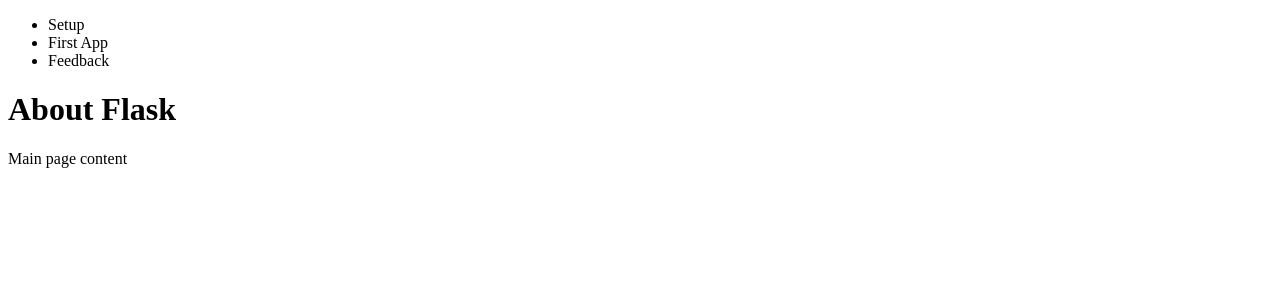
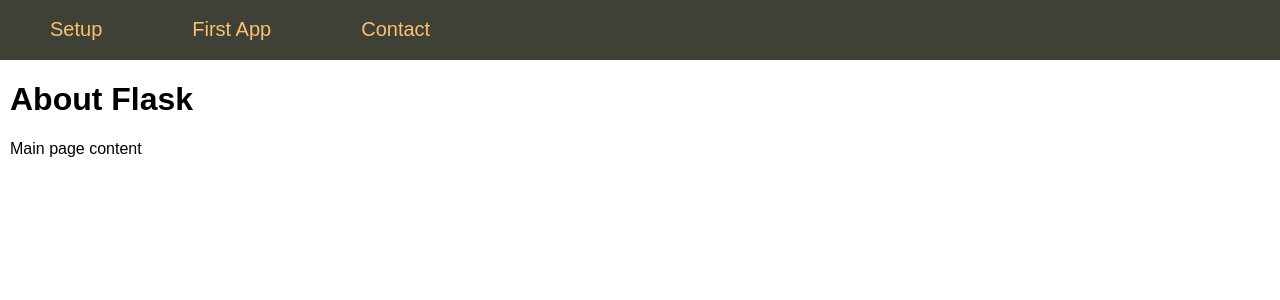
Before and after one commit to Lap-DevOps/flask_blogs, a Flask app: page / in a window 1280 px wide. Shown: the top 300 px of the page. Run offline with Flask 3, Linux system fonts and the light colour scheme.

Commit message:
-- add profile route -- add some css -- add forms

```diff
--- a/flsite.py
+++ b/flsite.py
@@ -1,19 +1,28 @@
-from flask import Flask, render_template
+from flask import Flask, render_template, url_for
 
 app = Flask(__name__)
 
-menu = ['Setup', 'First App', "Feedback"]
+menu = [{'name': "Setup", "url": 'install-flask'},
+        {'name': "First App", "url": 'first-app'},
+        {'name': "Contact", "url": 'contact'},
+]
 
 
-@app.route('/index')
 @app.route('/')
 def index():
+    print(url_for('index'))
     return render_template("index.html", menu=menu)
 
 
 @app.route('/about')
 def about():
+    print(url_for('about'))
     return render_template("about.html", title="About", menu=menu)
+
+
+@app.route("/profile/<path:username>/<path>")
+def profile(username,path):
+    return f'User : {username}, {path}'
 
 
 if __name__ == '__main__':
--- /dev/null
+++ b/static/css/styles.css
@@ -0,0 +1,66 @@
+html,
+body {
+  font-family: Arial, Helvetica, sans-serif;
+  margin: 0;
+  padding: 0;
+  height: 100%;
+  width: 100%;
+}
+
+a {
+  color: #0095b2;
+  text-decoration: none;
+}
+
+a:hover {
+  color: #cc0000;
+  text-decoration: underline;
+}
+
+.clear {
+  clear: both;
+}
+
+ul.mainmenu {
+  list-style: none;
+  background: #3f4137;
+  height: 60px;
+  margin: 0;
+  padding: 0;
+  color: #fdc073;
+  font-size: 20px;
+  overflow: hidden;
+}
+
+ul.mainmenu li {
+  float: left;
+  margin: 18px 40px 0 50px;
+}
+
+ul.mainmenu li a {
+  color: #fdc073;
+  text-decoration: none;
+}
+
+ul.mainmenu li a:hover{
+    color: #FDA83d;
+}
+
+div.content{
+    margin: 10px;
+}
+
+.form-contact label {
+    display: inline-block;
+    min-width: 80px;
+}
+
+.form-contact p {margin: 10px 0 10 px 0;}
+.form-contact input[type=submit], textarea{
+    font-size: 16px;
+}
+
+.flash {padding: 10px;}
+.flash.success{
+    border: 1px solid #21DB56;
+}
--- a/templates/base.html
+++ b/templates/base.html
@@ -1,30 +1,33 @@
 <!DOCTYPE html>
 <html lang="en">
   <head>
-    <meta charset="UTF-8">
-    {% block title -%}
-    {% if title %}
+    <link
+      type="text/css"
+      rel="stylesheet"
+      href="{{ url_for('static', filename='css/styles.css')}}"
+    />
+    <meta charset="UTF-8" />
+    {% block title -%} {% if title %}
     <title>About Flask - {{title}}</title>
     {% else %}
     <title>About Flask</title>
-    {% endif %}
-    {% endblock %}
+    {% endif %} {% endblock %}
   </head>
   <body>
-{% block content -%}
-{% block mainmenu -%}
-<ul>
+    {% block content -%} {% block mainmenu -%}
+    <ul class="mainmenu">
       {% for m in menu -%}
-    <li>{{m}}</li>
+      <li><a href="{{m.url}}">{{m.name}}</a></li>
       {% endfor %}
     </ul>
     {% endblock mainmenu -%}
+    <div class="clear"></div>
+    <div class="content">
       {% if title -%}
       <h1>{{title}}</h1>
       {% else -%}
       <h1>About Flask</h1>
-{% endif %}
-{% endblock %}
-
+      {% endif %} {% endblock %}
+    </div>
   </body>
 </html>
```
Lines whose indentation alone changed are shown as unchanged.
